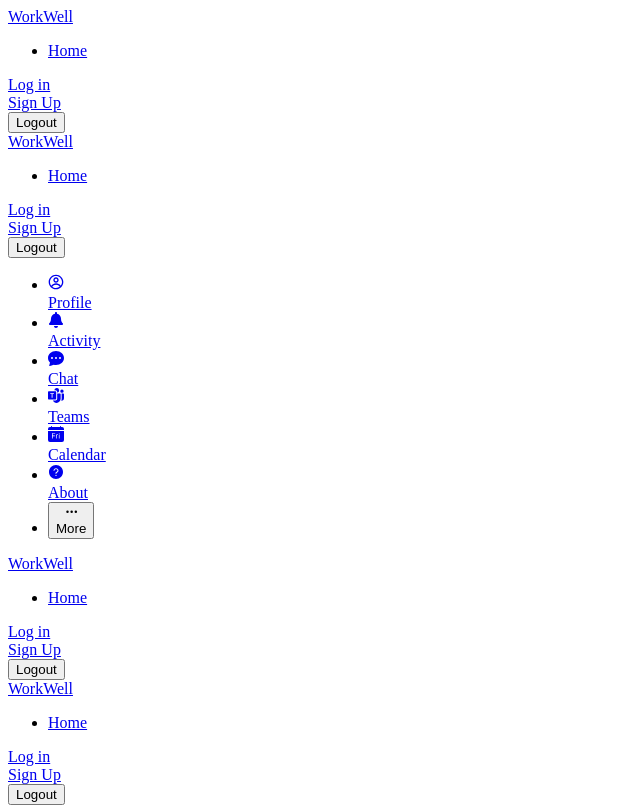
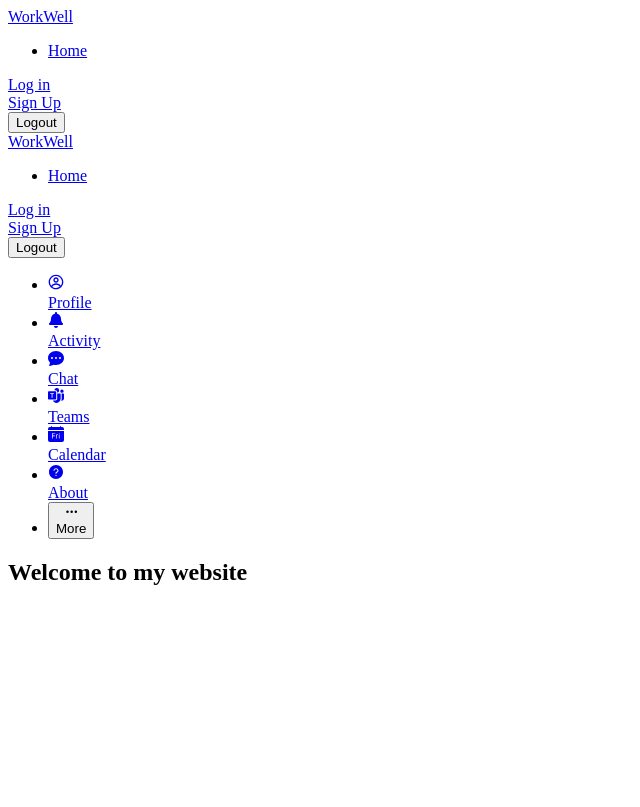
Before and after one commit to FlatironGroupProject/Group-Phase-5-Front-End, a Next.js app in the folder client/: page / in a window 1280 px wide. Shown: the top 807 px of the page, without its empty margins (0-640 px from the left). Built offline with nearby package versions, Linux system fonts and the light colour scheme; no server answers.

Commit message:
removed duplicate layout in index.js and updated package.json

```diff
--- a/client/package.json
+++ b/client/package.json
@@ -21,6 +21,7 @@
     "react": "18.2.0",
     "react-date-range": "^1.4.0",
     "react-dom": "18.2.0",
+    "react-icons": "^4.8.0",
     "tailwindcss": "3.3.1",
     "yup": "^1.1.1"
   },
--- a/client/pages/index.tsx
+++ b/client/pages/index.tsx
@@ -20,11 +20,9 @@ export default function LaunchPage({ loggedIn, currUser }: LaunchPageProps ) {
     return <div>Redirecting...</div>;
   } else {
     return (
-      <Layout>
         <div className='p-20 rounded-lg shadow-2xl'>
           <h2 className='text-3xl font-bold text-black mb-8'>Welcome to my website</h2>
         </div>
-      </Layout>
     );
   }
 }
```
Also changed, not shown: 1 other file (tests, documents, lock files or other folders).
